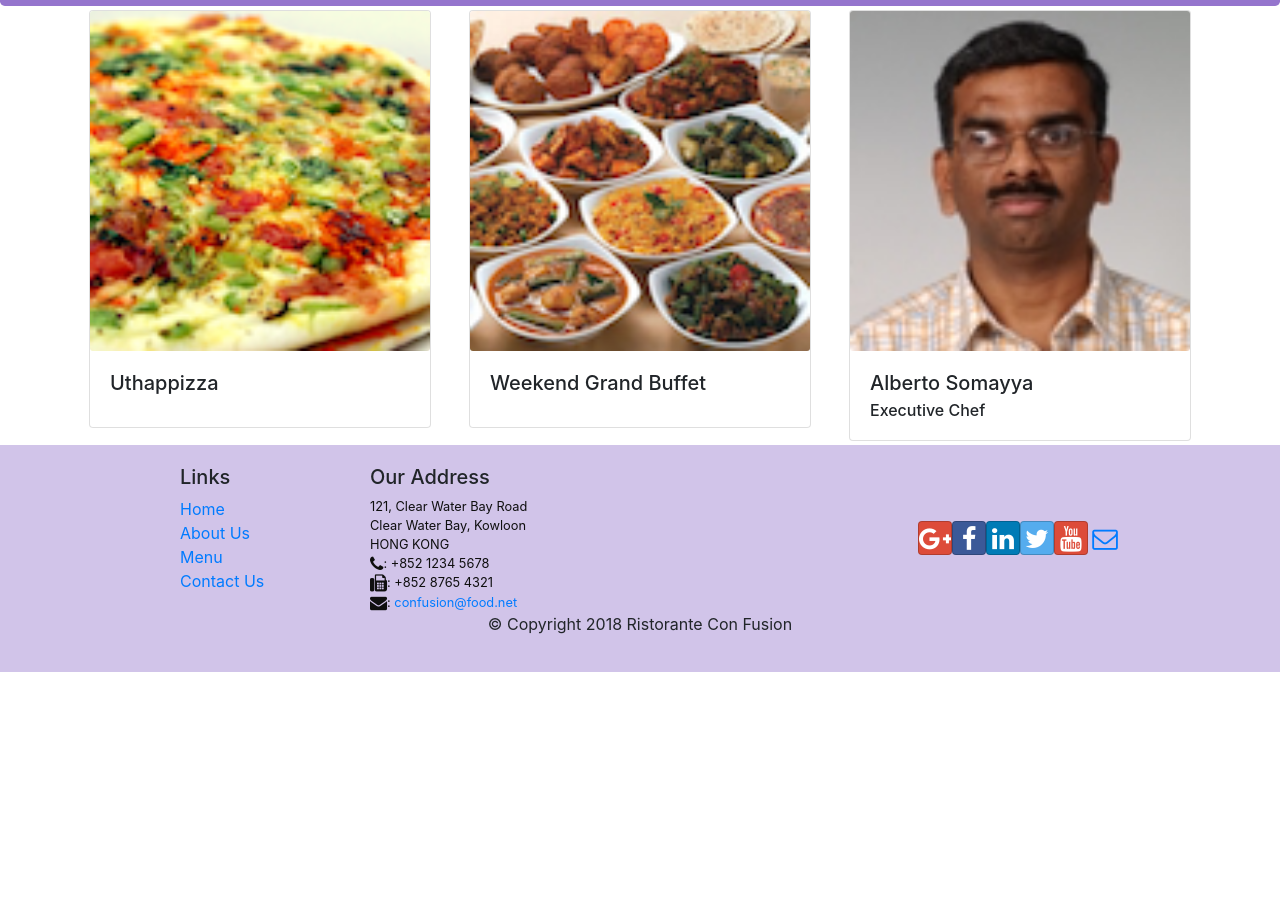
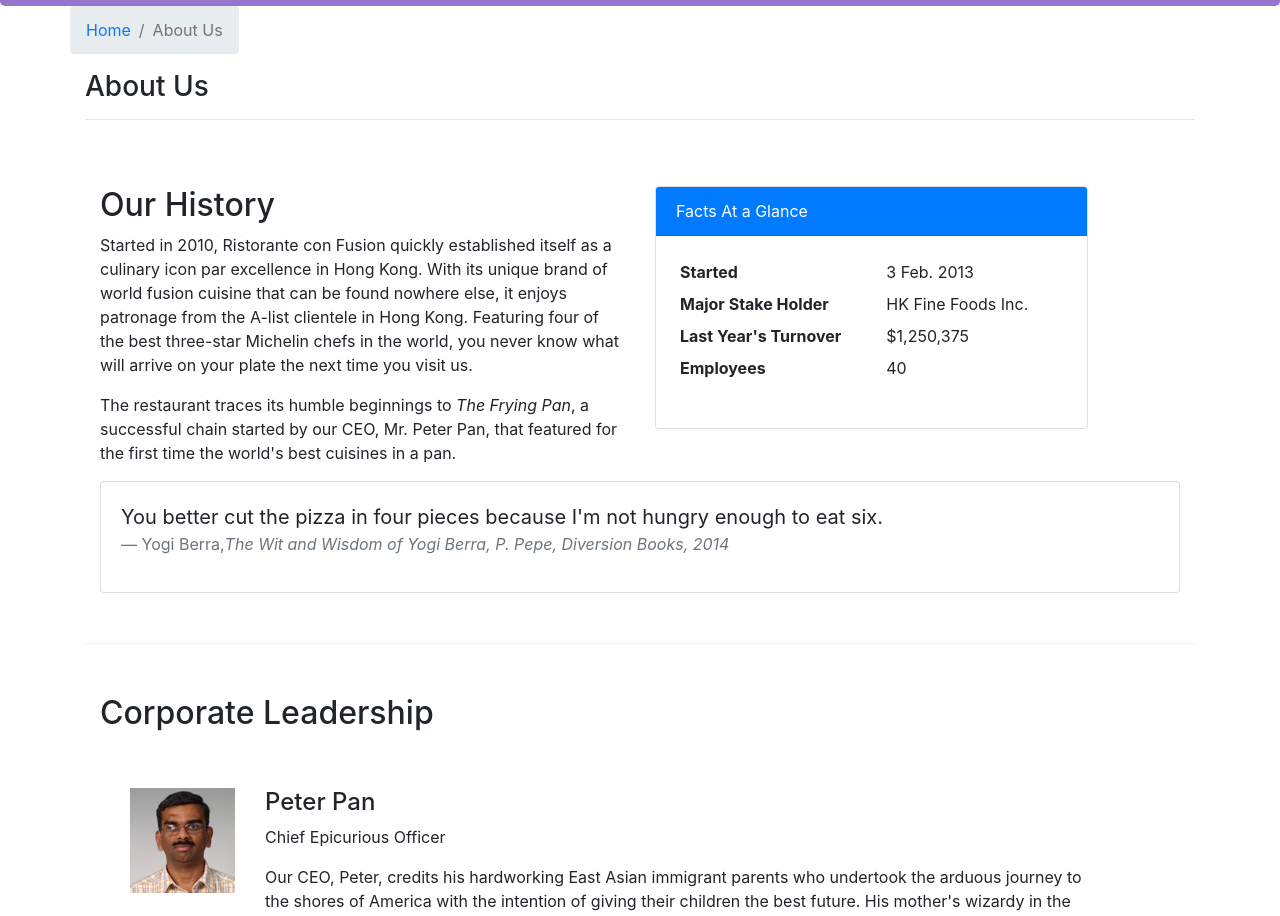
Before and after one commit to Sarvar149/react_confusion, a React (Create React App) app: page /aboutus in a window 1280 px wide. Before the commit this address led to /home. Shown: the part 336-1252 px from the top of the page. Before the commit the page ends 1008 px from the top, so only its background shows below. Built offline with nearby package versions, Linux system fonts and the light colour scheme.

Commit message:
Assignment 2

```diff
--- /dev/null
+++ b/src/components/AboutComponent.js
@@ -0,0 +1,123 @@
+import React from "react";
+import {
+  Breadcrumb,
+  BreadcrumbItem,
+  Card,
+  CardBody,
+  CardHeader,
+  Media,
+} from "reactstrap";
+import { Link } from "react-router-dom";
+
+const RenderLeader = ({ leader }) => {
+  return (
+    <div key={leader.id} className="col-12 mt-5">
+      <Media tag="li">
+        <Media left middle>
+          <div className="col-md-2">
+            <Media object src={leader.image} alt={leader.name} />
+          </div>
+        </Media>
+        <div className="col-md-10">
+          <Media body>
+            <Media heading>{leader.name}</Media>
+            <p>{leader.designation}</p>
+            <Media>{leader.description}</Media>
+          </Media>
+        </div>
+      </Media>
+    </div>
+  );
+};
+
+function About(props) {
+  const leaders = props.leaders.map((leader) => {
+    return <p>Leader {leader.name}</p>;
+  });
+
+  return (
+    <div className="container">
+      <div className="row">
+        <Breadcrumb>
+          <BreadcrumbItem>
+            <Link to="/home">Home</Link>
+          </BreadcrumbItem>
+          <BreadcrumbItem active>About Us</BreadcrumbItem>
+        </Breadcrumb>
+        <div className="col-12">
+          <h3>About Us</h3>
+          <hr />
+        </div>
+      </div>
+      <div className="row row-content">
+        <div className="col-12 col-md-6">
+          <h2>Our History</h2>
+          <p>
+            Started in 2010, Ristorante con Fusion quickly established itself as
+            a culinary icon par excellence in Hong Kong. With its unique brand
+            of world fusion cuisine that can be found nowhere else, it enjoys
+            patronage from the A-list clientele in Hong Kong. Featuring four of
+            the best three-star Michelin chefs in the world, you never know what
+            will arrive on your plate the next time you visit us.
+          </p>
+          <p>
+            The restaurant traces its humble beginnings to{" "}
+            <em>The Frying Pan</em>, a successful chain started by our CEO, Mr.
+            Peter Pan, that featured for the first time the world's best
+            cuisines in a pan.
+          </p>
+        </div>
+        <div className="col-12 col-md-5">
+          <Card>
+            <CardHeader className="bg-primary text-white">
+              Facts At a Glance
+            </CardHeader>
+            <CardBody>
+              <dl className="row p-1">
+                <dt className="col-6">Started</dt>
+                <dd className="col-6">3 Feb. 2013</dd>
+                <dt className="col-6">Major Stake Holder</dt>
+                <dd className="col-6">HK Fine Foods Inc.</dd>
+                <dt className="col-6">Last Year's Turnover</dt>
+                <dd className="col-6">$1,250,375</dd>
+                <dt className="col-6">Employees</dt>
+                <dd className="col-6">40</dd>
+              </dl>
+            </CardBody>
+          </Card>
+        </div>
+        <div className="col-12">
+          <Card>
+            <CardBody className="bg-faded">
+              <blockquote className="blockquote">
+                <p className="mb-0">
+                  You better cut the pizza in four pieces because I'm not hungry
+                  enough to eat six.
+                </p>
+                <footer className="blockquote-footer">
+                  Yogi Berra,
+                  <cite title="Source Title">
+                    The Wit and Wisdom of Yogi Berra, P. Pepe, Diversion Books,
+                    2014
+                  </cite>
+                </footer>
+              </blockquote>
+            </CardBody>
+          </Card>
+        </div>
+      </div>
+      <div className="row row-content">
+        <div className="col-12">
+          <h2>Corporate Leadership</h2>
+        </div>
+        <div className="col-12">
+          {props.leaders.map((leader) => (
+            <RenderLeader leader={leader} />
+          ))}
+        </div>
+      </div>
+    </div>
+  );
+}
+
+export default About;
--- a/src/components/MainComponent.js
+++ b/src/components/MainComponent.js
@@ -10,6 +10,7 @@
 import { COMMENTS } from "../shared/comments";
 import { PROMOTIONS } from "../shared/promotions";
 import { LEADERS } from "../shared/leaders";
+import About from "./AboutComponent";
 
 class Main extends Component {
   constructor(props) {
@@ -55,6 +56,10 @@
         <Switch>
           <Route path="/home" component={HomePage} />
           <Route path="/contactus" component={Contact} />
+          <Route
+            path="/aboutus"
+            component={() => <About leaders={this.state.leaders} />}
+          />
           <Route path="/menu/:dishId" component={DishWithId} />
           <Route
             exact
```
